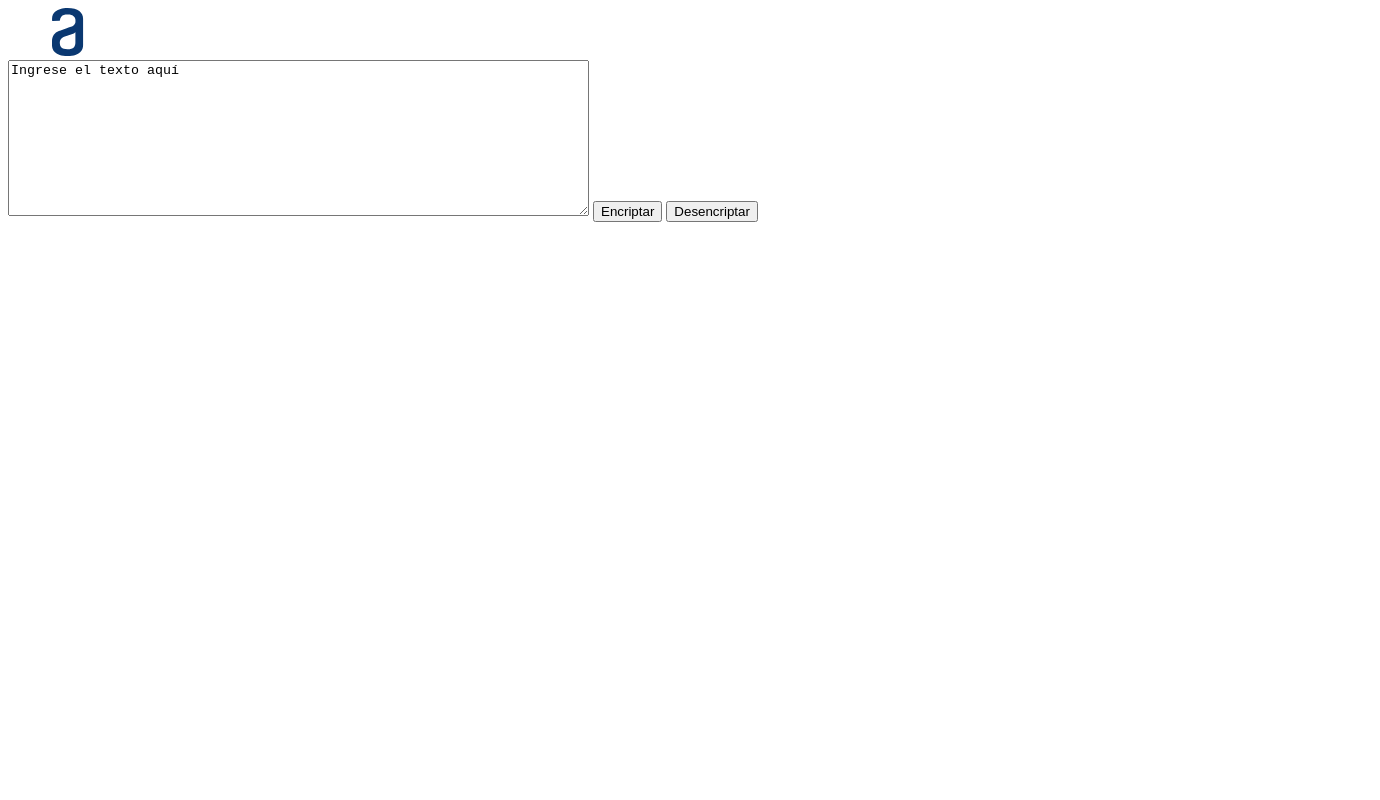
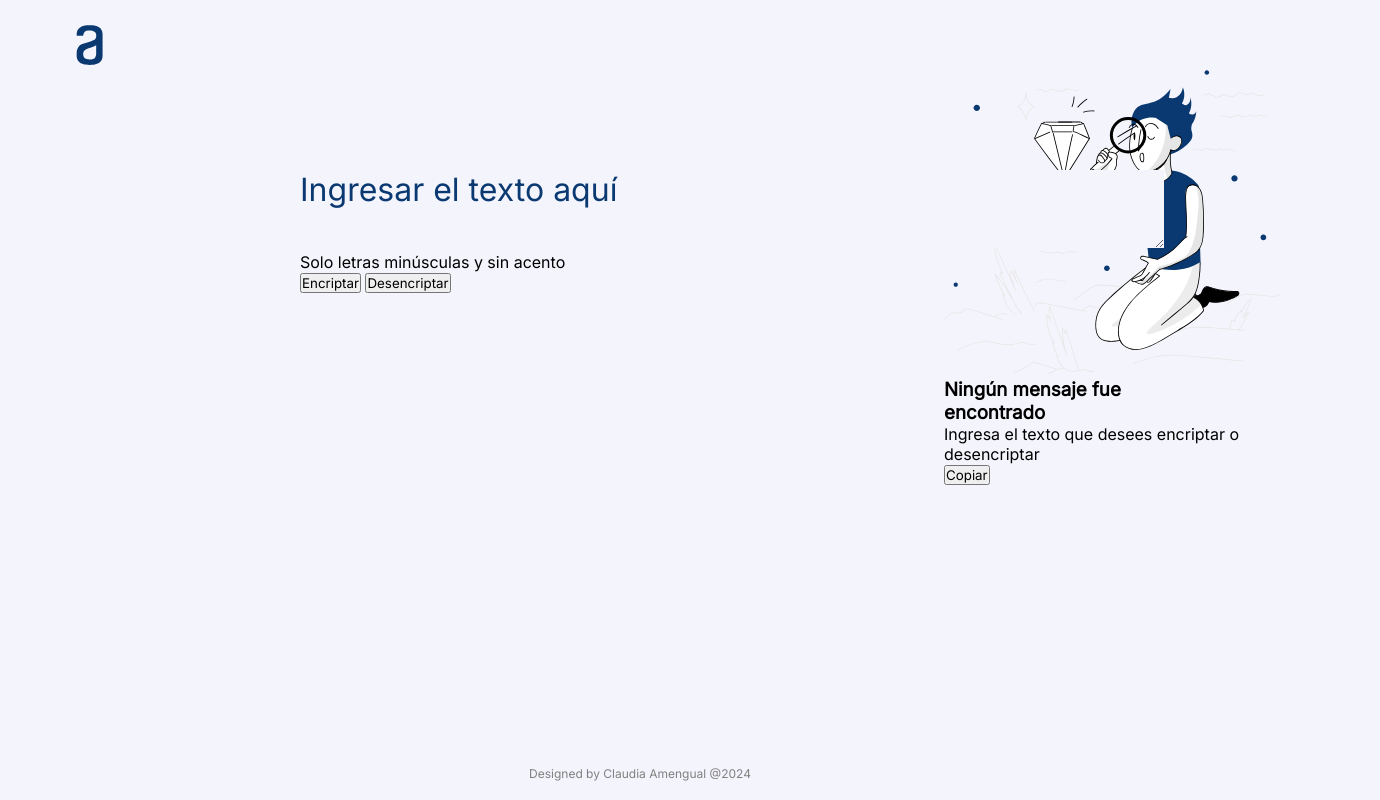
Before and after one commit to ClauTati/Desaf-o-Alura, a plain HTML site: page index.html in a window 1280 px wide. Shown: the whole page, 1380 px wide, since content can reach past the window. Drawn offline with Linux system fonts and the light colour scheme.

Commit message:
Modificar index y crear style

```diff
--- a/index.html
+++ b/index.html
@@ -3,27 +3,44 @@
 <head>
     <meta charset="UTF-8">
     <meta name="viewport" content="width=device-width, initial-scale=1.0">
+   <link rel="stylesheet" href="style.css">
+   <link href="https://fonts.googleapis.com/css2?family=Inter:wght@200;300;400&display=swap" rel="stylesheet">
     <title>Alura Challenge</title>
 </head>
 <body>
     <header>
-        <img src="imagen/Logo.svg" alt="Logo">
+        <img class="logo" src="imagen/Logo.svg" alt="Logo">
     </header>
     <main>
-        <section>
-            <form action="">
-                <textarea name="" id="mensaje" cols="70" rows="10" class="input-padron">Ingrese el texto aquí</textarea>
+        <section class="caja1">
+            <div class="contenedorTexto">
+                <form action="">
+                    <textarea placeholder="Ingresar el texto aquí" class="cajatexto"></textarea>
+                    <p>Solo letras minúsculas y sin acento</p>
+                </form>
+                <input type="button"  class="btnEncriptar" value="Encriptar">
+                <input type="button" class="btnDesencriptar" value="Desencriptar">
+            </div>
+        </section>
+        <section class="caja2">
+            <div class="contenedorMuneco">
+                <img src="imagen/Muñeco.svg" alt="Muñeco">
+            </div>
+            <div class="contenedorParrafo">
+                <h3>Ningún mensaje fue <br> encontrado </h3>
+                <p>Ingresa el texto que desees encriptar o <br> desencriptar</p>
+            </div>
+            <div>
+                <input type="button" class="btnCopiar" value="Copiar">
+            </div class="contenedorCopiar">
+            <p class="textoResultado"></p>
+            <div>
 
-                <input type="button" value="Encriptar">
-                <input type="button" value="Desencriptar">
-            </form>
-        </section>
-        <section>
-
+            </div>
         </section>
     </main>
     <footer>
-
+        <p class="pie">Designed by Claudia Amengual @2024</p>
     </footer>
     <script src="app.js"></script>
 </body>
--- /dev/null
+++ b/style.css
@@ -0,0 +1,69 @@
+*{
+    margin: 0;
+    padding: 0;
+    font-family: "Inter", sans-serif;
+}
+body{
+    background-color: #f4f4fc;
+}
+header{
+    width: 100px;
+    height:70px ;
+}
+.logo{
+    width: 100%;
+    height: 50px;
+    padding-top:20px;
+    padding-left: 40px;
+}
+main{
+    position: absolute;
+    width: 100%;
+    height: 90%;
+    display: flex;
+    justify-content: space-between;
+}
+.contenedorTexto{
+    position: absolute;
+    left: 200px;
+    top: 100px;
+    padding-left: 100px;
+    width: 1080px;
+    height: 600px;
+}
+
+.cajatexto{
+    width: 80%;
+    height: 100%;
+    border: none;
+    background-color: #f4f4fc;
+    cursor: pointer;
+    color: #0A3871;
+    font-size: 32px;
+    font-weight: 400;
+    font-family: "Inter", sans-serif;
+}
+.cajatexto::placeholder{
+    color: #0A3871;
+}
+
+
+
+
+
+
+
+
+footer{
+    text-align: center;
+    width: 100%;
+    height: 3%;
+    position: fixed;
+    bottom: 10px;
+}
+
+.pie{
+    font-family:"Inter", sans-serif;
+    font-size: 12px;
+    color: grey;
+}
```
